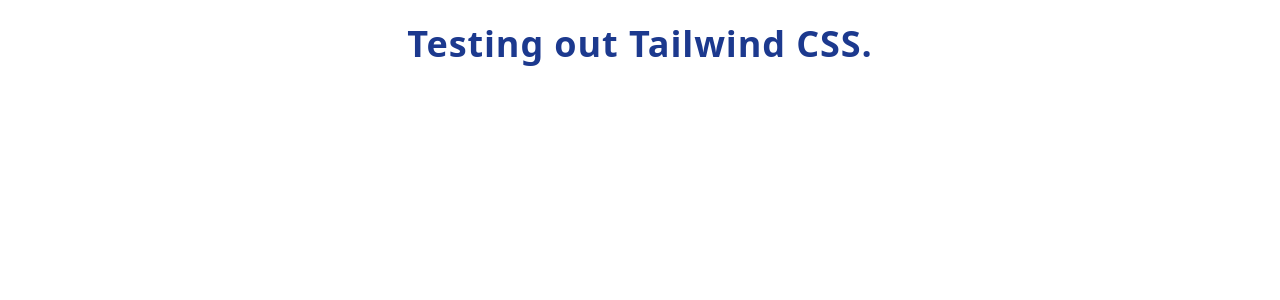
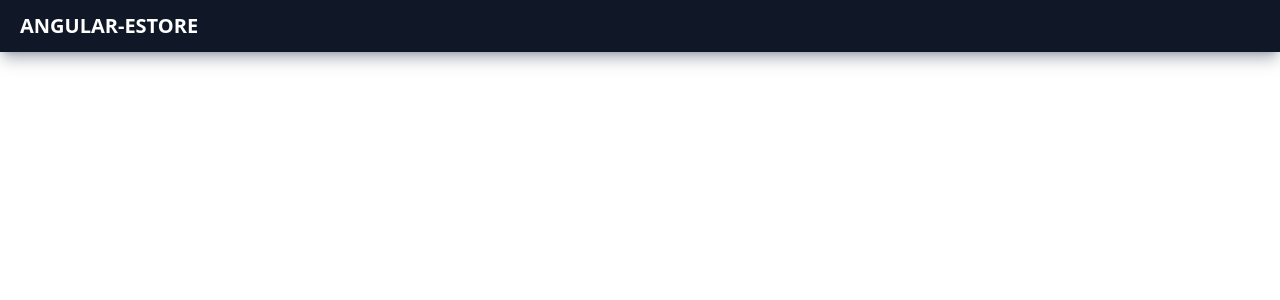
Before and after one commit to drisschammi/Angular-eStore, an Angular app: page / in a window 1280 px wide. Shown: the top 300 px of the page. Built offline with nearby package versions, Linux system fonts and the light colour scheme.

Commit message:
feat(header): create and style header component

```diff
--- a/src/app/app.component.html
+++ b/src/app/app.component.html
@@ -1,2 +1 @@
-<h1 class="text-4xl font-extrabold text-blue-900 tracking-wide text-center mt-6">
-    Testing out Tailwind CSS.</h1>
+<app-header></app-header>
--- a/src/app/app.component.ts
+++ b/src/app/app.component.ts
@@ -1,9 +1,10 @@
 import { Component } from '@angular/core';
 import { RouterOutlet } from '@angular/router';
+import { HeaderComponent } from "./components/header/header.component";
 
 @Component({
   selector: 'app-root',
-  imports: [],
+  imports: [HeaderComponent],
   templateUrl: './app.component.html',
   styleUrl: './app.component.css'
 })
--- /dev/null
+++ b/src/app/components/header/header.component.html
@@ -0,0 +1,24 @@
+<div
+  class="w-full               <!-- Sets the width to 100% -->
+         shadow-lg            <!-- Applies a large box shadow -->
+         shadow-gray-500/50   <!-- Shadow color: gray-500 with 50% opacity -->
+         bg-gray-900">        <!-- Background color: very dark gray -->
+
+    <!-- Flex container to align inner items horizontally -->
+    <div class="flex">        <!-- Makes child elements align in a row -->
+
+        <!-- Inner box for branding / title -->
+        <div
+          class="text-white     <!-- Text color: white -->
+                 ml-2           <!-- Adds left margin (0.5rem) -->
+                 p-3            <!-- Adds padding on all sides (0.75rem) -->
+                 w-[23%]">      <!-- Custom width: 23% -->
+
+            <h1 class="text-xl         <!-- Font size: extra large -->
+                       font-bold">     <!-- Font weight: bold -->
+                ANGULAR-ESTORE
+            </h1>
+        </div>
+
+    </div>
+</div>
```
Also changed, not shown: src/app/components/header/header.component.ts (added, +11 -0 lines), src/app/components/header/header.component.css (added), 1 other file (tests, documents, lock files or other folders).
